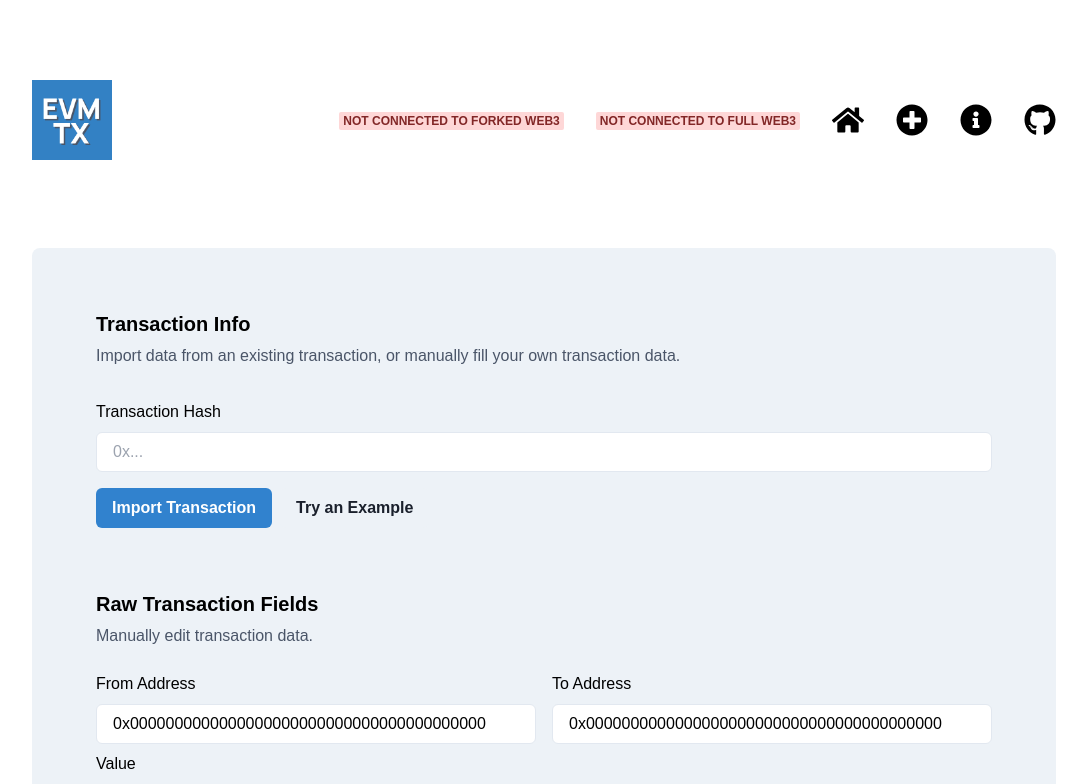
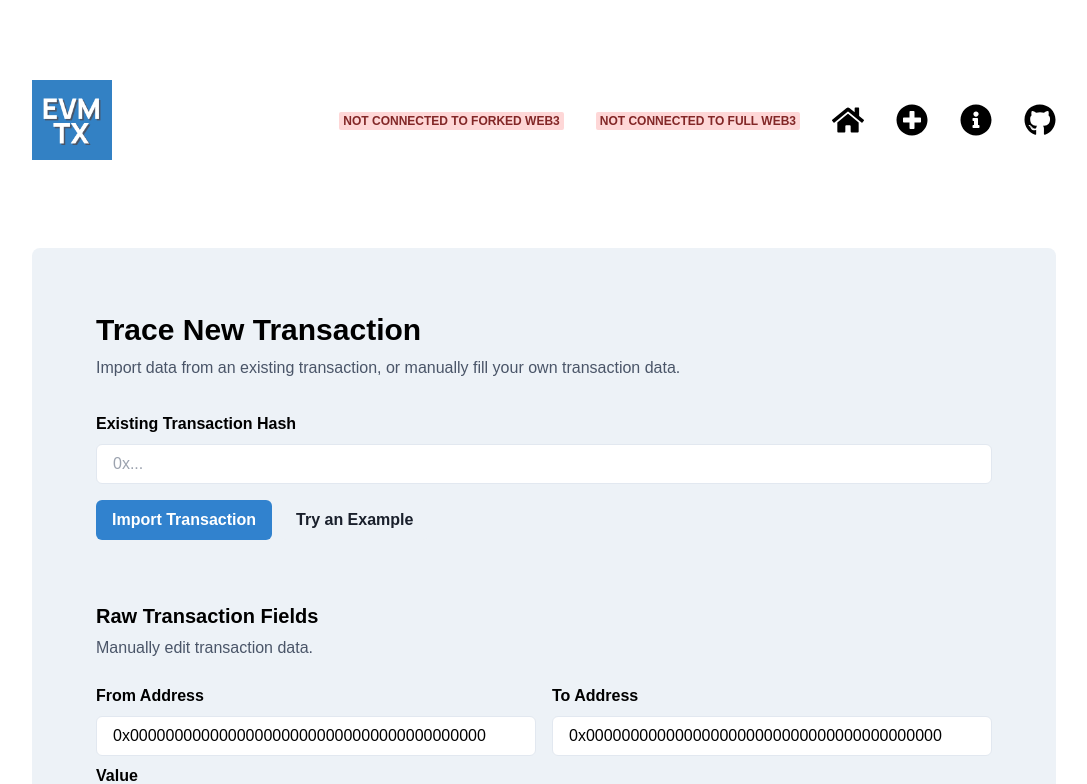
Before and after one commit to nathanhleung/evmtx, a React (Create React App) app in the folder frontend/: page /transactions/new in a window 1280 px wide. Shown: the top 784 px of the page, without its empty margins (96-1183 px from the left). Built offline with nearby package versions, Linux system fonts and the light colour scheme; no server answers.

Commit message:
Fix bug in Connection component

```diff
--- a/frontend/src/components/ConnectionBadge.tsx
+++ b/frontend/src/components/ConnectionBadge.tsx
@@ -15,21 +15,35 @@ export default function ConnectionBadge(props: ConnectionBadgeProps) {
 
   useEffect(() => {
     const interval = setInterval(async () => {
-      const result = await axios.get(SERVER_URL + "/connection/local");
-      const data = result.data;
-      setLocalConnection(data || data === "true");
+      try {
+        const result = await axios.get(SERVER_URL + "/connection/local");
+        const data = result.data;
+        setLocalConnection(
+          data && (data.result === true || data.result === "true")
+        );
+      } catch (e) {
+        console.log(e);
+        setLocalConnection(false);
+      }
     }, 1000);
     return () => clearInterval(interval);
-  }, [localConnection]);
+  }, []);
 
   useEffect(() => {
     const interval = setInterval(async () => {
-      const result = await axios.get(SERVER_URL + "/connection/remote");
-      const data = result.data;
-      setRemoteConnection(data || data === "true");
+      try {
+        const result = await axios.get(SERVER_URL + "/connection/remote");
+        const data = result.data;
+        setRemoteConnection(
+          data && (data.result === true || data.result === "true")
+        );
+      } catch (e) {
+        console.log(e);
+        setRemoteConnection(false);
+      }
     }, 1000);
     return () => clearInterval(interval);
-  }, [remoteConnection]);
+  }, []);
 
   return (
     <>
@@ -44,8 +58,8 @@ export default function ConnectionBadge(props: ConnectionBadgeProps) {
       </Tooltip>
       <Tooltip label="Full Blockchain Debug Node Connection Status">
         <Link to="/about">
-          <Badge colorScheme={localConnection ? "green" : "red"} {...props}>
-            {localConnection
+          <Badge colorScheme={remoteConnection ? "green" : "red"} {...props}>
+            {remoteConnection
               ? "Connected to Full Web3"
               : "Not Connected to Full Web3"}
           </Badge>
--- a/frontend/src/index.css
+++ b/frontend/src/index.css
@@ -2,7 +2,7 @@
 @tailwind components;
 @tailwind utilities;
 
-@import url('https://fonts.googleapis.com/css2?family=Manrope:wght@400;700;800&display=swap');
+@import url('https://fonts.googleapis.com/css2?family=Manrope:wght@400;500;600;700;800&display=swap');
 
 body {
   margin: 0;
--- a/frontend/src/pages/NewTransaction.tsx
+++ b/frontend/src/pages/NewTransaction.tsx
@@ -101,12 +101,12 @@ export default function NewTransaction() {
   };
 
   return (
-    <Box className="Transaction" borderRadius="lg" p={16} background="gray.100">
+    <Box borderRadius="lg" p={16} background="gray.100">
       <form onSubmit={handleSubmit}>
         <VStack align="left" spacing={12}>
           <Box>
-            <Heading size="md" mb={2}>
-              Transaction Info
+            <Heading size="lg" mb={2}>
+              Trace New Transaction
             </Heading>
             <Text color="gray.600">
               Import data from an existing transaction, or manually fill your
@@ -114,7 +114,7 @@ export default function NewTransaction() {
             </Text>
             <Box mt={8}>
               <FormControl>
-                <FormLabel>Transaction Hash</FormLabel>
+                <FormLabel>Existing Transaction Hash</FormLabel>
                 <Input
                   type="string"
                   background="white"
--- a/frontend/src/pages/TransactionDetail.tsx
+++ b/frontend/src/pages/TransactionDetail.tsx
@@ -116,6 +116,9 @@ export default function TransactionDetail() {
   return (
     <div>
       <Box mb={8}>
+        <Heading size="lg" mb={2}>
+          Transaction Trace
+        </Heading>
         {transactionId === "example" && (
           <Text mb={8} color="gray.600">
             This example transaction trace shows the calls that are involved in
--- a/frontend/src/theme.ts
+++ b/frontend/src/theme.ts
@@ -6,6 +6,7 @@ const theme = extendTheme({
     body: "Manrope, sans-serif",
   },
   fontWeights: {
+    medium: 700,
     bold: 800,
   },
 });
```
